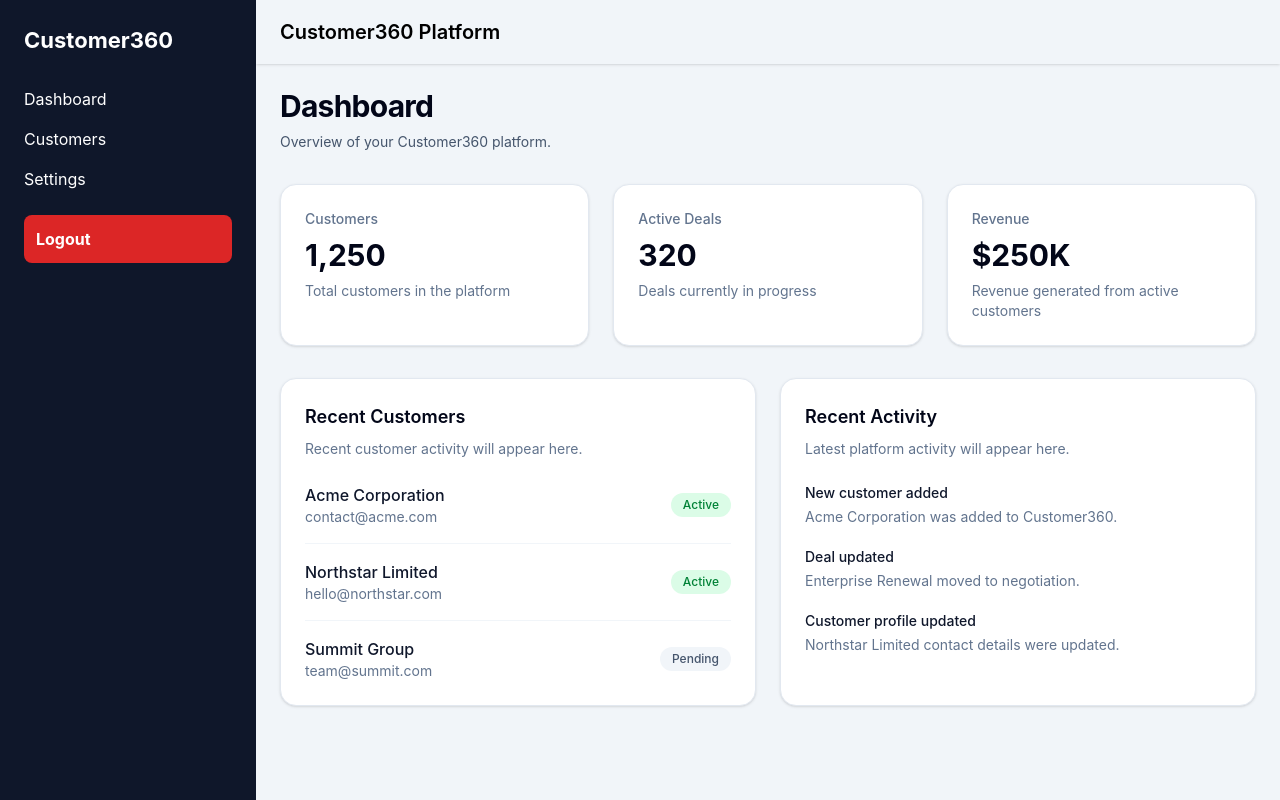
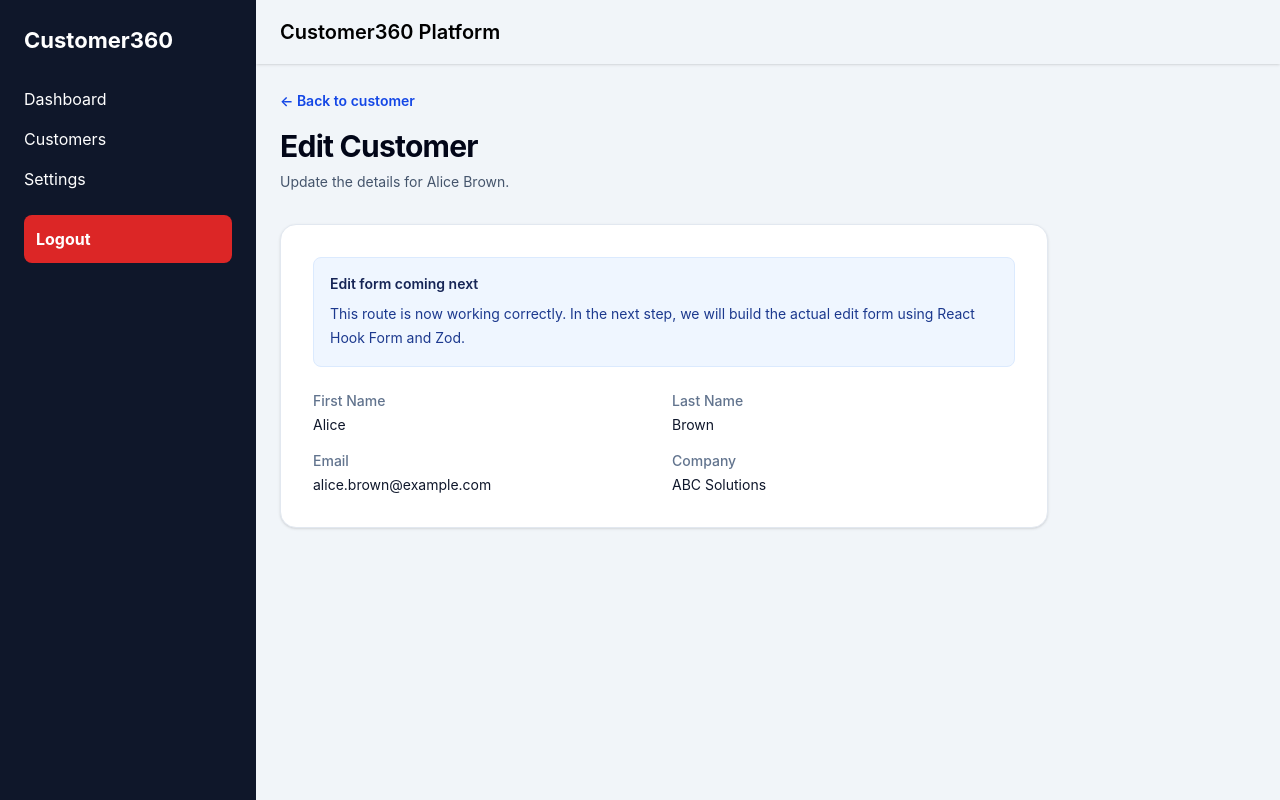
Before and after one commit to manjotanmol21/customer360-platform, a React (Vite) app: page /customers/1/edit in a window 1280 px wide. Before the commit this address led to /dashboard. Built offline with nearby package versions, Linux system fonts and the light colour scheme; sample sign-in values are in the browser's storage.

Commit message:
feat(customers): add customer edit routing

```diff
--- a/src/App.tsx
+++ b/src/App.tsx
@@ -7,6 +7,7 @@ import {
 import MainLayout from "./layout/MainLayout";
 import LoginPage from "./pages/auth/LoginPage";
 import CustomerDetailsPage from "./pages/customer/CustomerDetailsPage";
+import CustomerEditPage from "./pages/customer/CustomerEditPage";
 import CustomersPage from "./pages/customer/CustomersPage";
 import DashboardPage from "./pages/dashboard/DashboardPage";
 import SettingsPage from "./pages/settings/SettingsPage";
@@ -74,6 +75,11 @@ export default function App() {
           path=":customerId"
           element={<CustomerDetailsPage />}
         />
+
+        <Route
+          path=":customerId/edit"
+          element={<CustomerEditPage />}
+        />
       </Route>
 
       <Route
--- a/src/pages/customer/CustomerDetailsPage.tsx
+++ b/src/pages/customer/CustomerDetailsPage.tsx
@@ -1,4 +1,4 @@
-import { Link, useParams } from "react-router-dom";
+import { Link, useNavigate, useParams } from "react-router-dom";
 
 import CustomerDetailField from "../../components/customer/CustomerDetailField";
 import Button from "../../components/UI/Button";
@@ -7,6 +7,7 @@ import { customers } from "../../features/customers/data/customers";
 
 export default function CustomerDetailsPage() {
   const { customerId } = useParams();
+  const navigate = useNavigate();
 
   const customer = customers.find(
     (item) => item.id === Number(customerId),
@@ -15,10 +16,7 @@ export default function CustomerDetailsPage() {
   if (!customer) {
     return (
       <section>
-        <Card
-          padding="large"
-          shadow="small"
-        >
+        <Card padding="large" shadow="small">
           <h1 className="text-2xl font-bold text-slate-950">
             Customer not found
           </h1>
@@ -38,14 +36,6 @@ export default function CustomerDetailsPage() {
     );
   }
 
-  /*
-   * At this point customer cannot be undefined because
-   * the component already returned above when no customer
-   * was found.
-   *
-   * Creating this alias also makes the TypeScript type
-   * explicit and safe inside callback functions.
-   */
   const selectedCustomer = customer;
 
   const statusClasses = [
@@ -58,14 +48,12 @@ export default function CustomerDetailsPage() {
   ].join(" ");
 
   function handleEditCustomer() {
-    alert(
-      `Edit customer functionality will be added for ${selectedCustomer.firstName} ${selectedCustomer.lastName}.`,
-    );
+    navigate(`/customers/${selectedCustomer.id}/edit`);
   }
 
   function handleDeleteCustomer() {
     alert(
-      `Delete customer functionality will be added for ${selectedCustomer.firstName} ${selectedCustomer.lastName}.`,
+      `Delete functionality will be implemented later for ${selectedCustomer.firstName} ${selectedCustomer.lastName}.`,
     );
   }
 
@@ -110,10 +98,7 @@ export default function CustomerDetailsPage() {
       </div>
 
       <div className="grid gap-6 lg:grid-cols-2">
-        <Card
-          padding="large"
-          shadow="small"
-        >
+        <Card padding="large" shadow="small">
           <h2 className="text-lg font-semibold text-slate-950">
             Contact Information
           </h2>
@@ -136,10 +121,7 @@ export default function CustomerDetailsPage() {
           </dl>
         </Card>
 
-        <Card
-          padding="large"
-          shadow="small"
-        >
+        <Card padding="large" shadow="small">
           <h2 className="text-lg font-semibold text-slate-950">
             Account Information
           </h2>
--- /dev/null
+++ b/src/pages/customer/CustomerEditPage.tsx
@@ -0,0 +1,117 @@
+import { Link, useParams } from "react-router-dom";
+
+import Card from "../../components/UI/Card";
+import { customers } from "../../features/customers/data/customers";
+
+export default function CustomerEditPage() {
+  const { customerId } = useParams();
+
+  const customer = customers.find(
+    (item) => item.id === Number(customerId),
+  );
+
+  if (!customer) {
+    return (
+      <section>
+        <Card padding="large" shadow="small">
+          <h1 className="text-2xl font-bold text-slate-950">
+            Customer not found
+          </h1>
+
+          <p className="mt-2 text-sm text-slate-600">
+            The customer you are trying to edit does not exist.
+          </p>
+
+          <Link
+            to="/customers"
+            className="mt-6 inline-flex text-sm font-semibold text-blue-700 hover:text-blue-900"
+          >
+            ← Back to customers
+          </Link>
+        </Card>
+      </section>
+    );
+  }
+
+  return (
+    <section>
+      <div className="mb-8">
+        <Link
+          to={`/customers/${customer.id}`}
+          className="text-sm font-semibold text-blue-700 hover:text-blue-900"
+        >
+          ← Back to customer
+        </Link>
+
+        <h1 className="mt-4 text-3xl font-bold tracking-tight text-slate-950">
+          Edit Customer
+        </h1>
+
+        <p className="mt-2 text-sm text-slate-600">
+          Update the details for {customer.firstName}{" "}
+          {customer.lastName}.
+        </p>
+      </div>
+
+      <Card
+        padding="large"
+        shadow="small"
+        className="max-w-3xl"
+      >
+        <div className="rounded-lg border border-blue-100 bg-blue-50 p-4">
+          <p className="text-sm font-semibold text-blue-950">
+            Edit form coming next
+          </p>
+
+          <p className="mt-2 text-sm leading-6 text-blue-900">
+            This route is now working correctly. In the next step,
+            we will build the actual edit form using React Hook Form
+            and Zod.
+          </p>
+        </div>
+
+        <div className="mt-6 grid gap-4 sm:grid-cols-2">
+          <div>
+            <p className="text-sm font-medium text-slate-500">
+              First Name
+            </p>
+
+            <p className="mt-1 text-sm text-slate-900">
+              {customer.firstName}
+            </p>
+          </div>
+
+          <div>
+            <p className="text-sm font-medium text-slate-500">
+              Last Name
+            </p>
+
+            <p className="mt-1 text-sm text-slate-900">
+              {customer.lastName}
+            </p>
+          </div>
+
+          <div>
+            <p className="text-sm font-medium text-slate-500">
+              Email
+            </p>
+
+            <p className="mt-1 text-sm text-slate-900">
+              {customer.email}
+            </p>
+          </div>
+
+          <div>
+            <p className="text-sm font-medium text-slate-500">
+              Company
+            </p>
+
+            <p className="mt-1 text-sm text-slate-900">
+              {customer.company}
+            </p>
+          </div>
+        </div>
+      </Card>
+    </section>
+  );
+}
```
